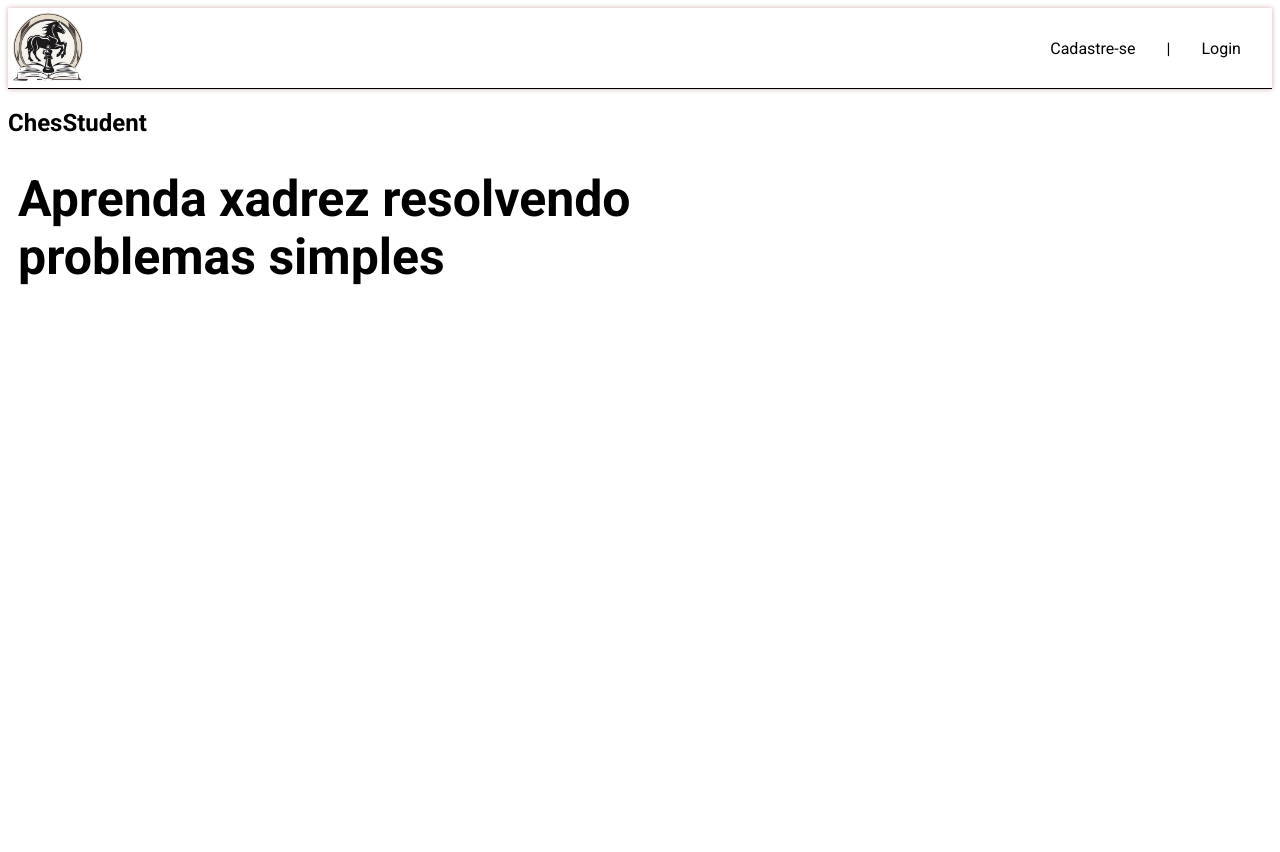
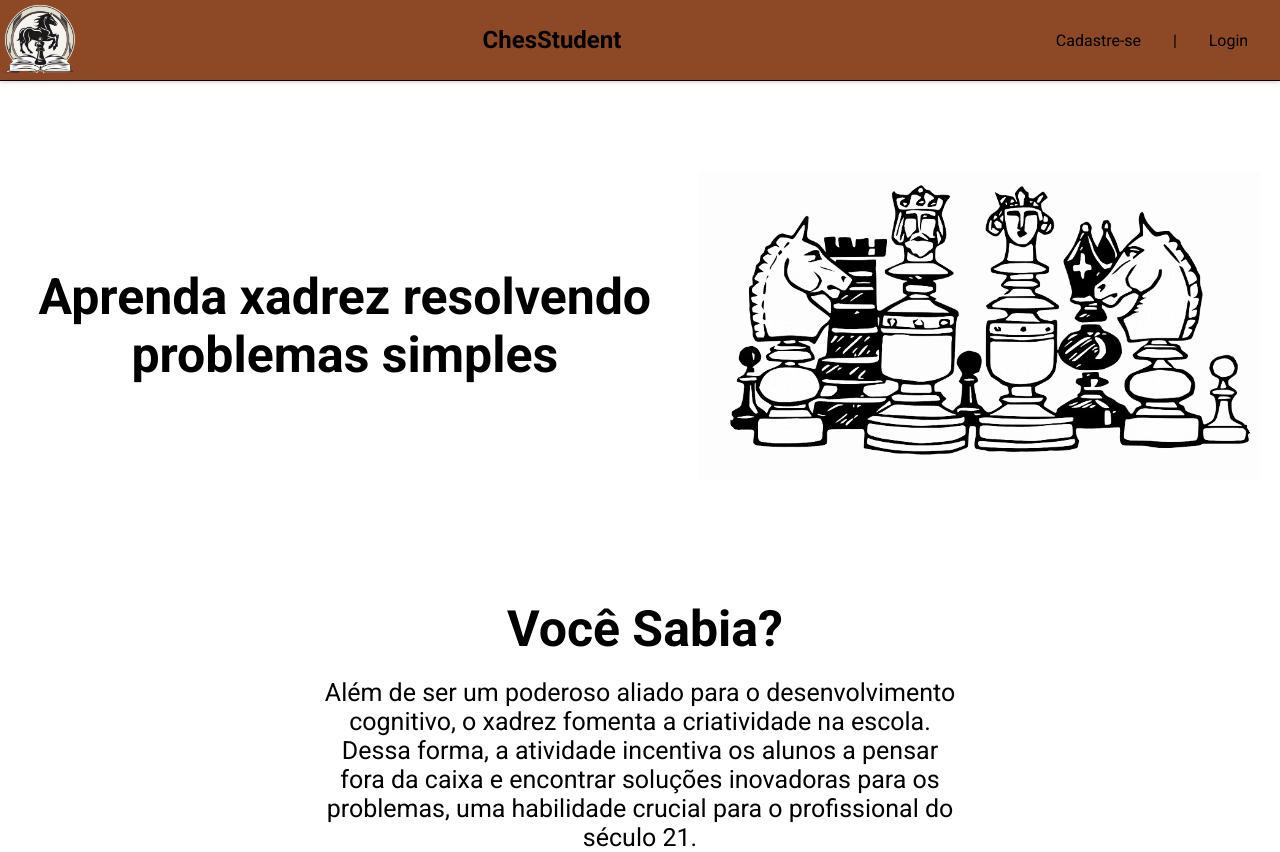
Before and after one commit to elersonleandro/Projeto-Individual, a plain HTML site: page index.html in a window 1280 px wide. Before the commit the page ends 800 px from the top, so only its background shows below. Drawn offline with Linux system fonts and the light colour scheme.

Commit message:
Ajeitando

```diff
--- a/css/index.css
+++ b/css/index.css
@@ -5,7 +5,10 @@ html {
 *,
 *:before,
 *:after {
+    padding: 0;
+    margin: 0;
     box-sizing: inherit;
+    font-family: Roboto;
 }
 
 .roboto-thin {
@@ -87,6 +90,7 @@ header {
     justify-content: space-between;
     border-bottom: 1px solid rgb(1, 0, 0);
     box-shadow: 0 0 5px rgb(105, 0, 0, 0.322);
+    background-color: #8d4925;
 }
 
 .login {
@@ -94,6 +98,10 @@ header {
     display: flex;
     justify-content: space-evenly;
     font-family: Roboto;
+}
+.login a{
+    color: black;
+    text-decoration: none;
 }
 
 .logo {
@@ -108,11 +116,26 @@ h1 {
     font-size: 50px;
     width: 50%;
     padding-left: 10px;
+
 }
+.land{
+    display: flex;
+    align-items: center;
+    justify-content: space-around;
+    text-align: center;
+    padding-top: 90px;
 
-.img_xadrez {
-    background-image: url(../img/board-background.png);
-    background-position: center top;
+}
+.vocesabia{
     display: flex;
-    height: 400px;
+    justify-content: space-evenly;
+    text-align: center;
+    padding-top: 120px;
+    flex-direction: column;
+    align-items: center;
 }
+.vocesabia p{
+    width: 50%;
+    font-size: 25px;
+    padding-top: 20px;
+}
--- a/index.html
+++ b/index.html
@@ -7,21 +7,34 @@
     <link rel="stylesheet" href="css/index.css">
     <title>Chesstudent</title>
     <link rel="preconnect" href="https://fonts.googleapis.com">
-<link rel="preconnect" href="https://fonts.gstatic.com" crossorigin>
-<link href="https://fonts.googleapis.com/css2?family=Roboto:ital,wght@0,100;0,300;0,400;0,500;0,700;0,900;1,100;1,300;1,400;1,500;1,700;1,900&display=swap" rel="stylesheet">
+    <link rel="preconnect" href="https://fonts.gstatic.com" crossorigin>
+    <link
+        href="https://fonts.googleapis.com/css2?family=Roboto:ital,wght@0,100;0,300;0,400;0,500;0,700;0,900;1,100;1,300;1,400;1,500;1,700;1,900&display=swap"
+        rel="stylesheet">
 </head>
 
 <body>
     <header>
         <img src="img/logo.png" alt="" class="logo">
+        <h2>ChesStudent</h2>
         <div class="login">
-            <p>Cadastre-se</p>
+            <a href="#">
+                <p>Cadastre-se</p>
+            </a>
             <p>|</p>
-            <p>Login</p>
+            <a href="#">
+                <p>Login</p>
+            </a>
         </div>
     </header>
-        <h2>ChesStudent</h2>
-    <h1>Aprenda xadrez resolvendo problemas simples</h1>
+    <div class="land">
+        <h1>Aprenda xadrez resolvendo problemas simples</h1>
+        <img src="img/images.png" alt="">
+    </div>
+    <div class="vocesabia">
+        <h1>Você Sabia?</h1>
+        <p>Além de ser um poderoso aliado para o desenvolvimento cognitivo, o xadrez fomenta a criatividade na escola. Dessa forma, a atividade incentiva os alunos a pensar fora da caixa e encontrar soluções inovadoras para os problemas, uma habilidade crucial para o profissional do século 21.</p>
+    </div>
 </body>
 
 </html>
```
Also changed, not shown: img/images.png (added), img/png-transparent-queen-chess-rook-chess-endgame-king-chess-piece-chess-for-success-board-game-chess-opening.png (added).
